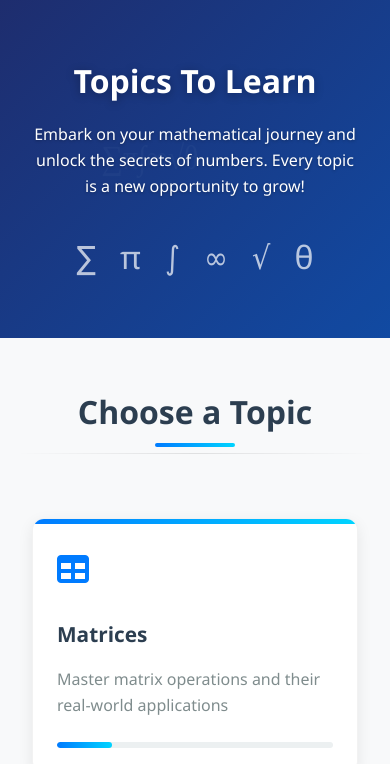
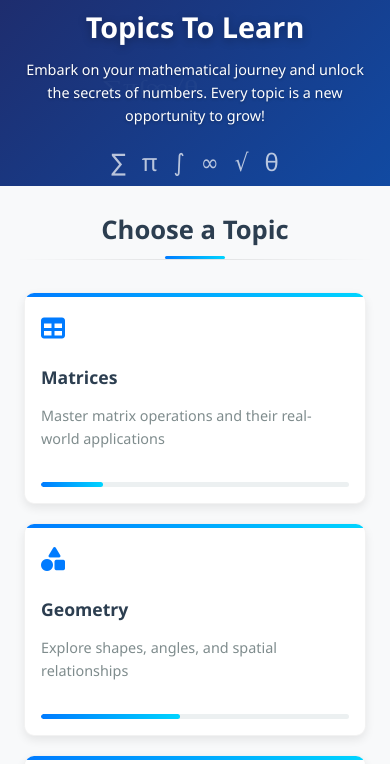
Before and after one commit to Ameen-45/Igboya, a plain HTML site: page topics.html in a window 390 px wide. Shown: the top 764 px of the page. Drawn offline with Linux system fonts and the light colour scheme.

Commit message:
Add files via upload

```diff
--- a/topicsstyle.css
+++ b/topicsstyle.css
@@ -1,4 +1,3 @@
-
 * {
     margin: 0;
     padding: 0;
@@ -11,6 +10,9 @@ body {
     color: #333;
     line-height: 1.6;
     overflow-x: hidden;
+    min-height: 100vh;
+    display: flex;
+    flex-direction: column;
 }
 
 /* Loading Screen */
@@ -60,7 +62,8 @@ body {
 .topics-header {
     position: relative;
     width: 100%;
-    min-height: 40vh;
+    height: 30vh;
+    min-height: 250px;
     display: flex;
     align-items: center;
     justify-content: center;
@@ -68,6 +71,7 @@ body {
     color: white;
     overflow: hidden;
     background: linear-gradient(135deg, #1a2a6c, #0d47a1);
+    flex-shrink: 0;
 }
 
 .header-overlay {
@@ -84,21 +88,21 @@ body {
 .header-content {
     position: relative;
     z-index: 2;
-    padding: 2rem;
+    padding: 1rem;
     max-width: 900px;
 }
 
 .topics-header h1 {
-    font-size: 3.5rem;
-    margin-bottom: 1rem;
+    font-size: 2.5rem;
+    margin-bottom: 0.5rem;
     font-weight: 700;
     text-shadow: 0 2px 10px rgba(0,0,0,0.3);
     animation: fadeInDown 1s ease-out;
 }
 
 .encouragement-text {
-    font-size: 1.5rem;
-    margin-bottom: 2rem;
+    font-size: 1.1rem;
+    margin-bottom: 1rem;
     font-weight: 300;
     text-shadow: 0 1px 3px rgba(0,0,0,0.3);
     animation: fadeIn 1s ease-out 0.3s both;
@@ -107,14 +111,14 @@ body {
 .math-icon-grid {
     display: flex;
     justify-content: center;
-    gap: 1.5rem;
-    margin-top: 1.5rem;
+    gap: 1rem;
+    margin-top: 1rem;
     flex-wrap: wrap;
     animation: fadeIn 1s ease-out 0.6s both;
 }
 
 .math-icon-grid span {
-    font-size: 2rem;
+    font-size: 1.5rem;
     opacity: 0.7;
     transition: all 0.3s ease;
 }
@@ -126,20 +130,22 @@ body {
 
 /* Main Content */
 .main-content {
-    padding: 3rem 1rem;
+    padding: 1.5rem 1rem;
     max-width: 1200px;
     margin: 0 auto;
+    width: 100%;
+    flex-grow: 1;
 }
 
 .section-header {
     text-align: center;
-    margin-bottom: 3rem;
+    margin-bottom: 1.5rem;
 }
 
 .section-title {
-    font-size: 2.5rem;
+    font-size: 1.8rem;
     color: #2c3e50;
-    margin-bottom: 1rem;
+    margin-bottom: 0.5rem;
     position: relative;
     display: inline-block;
 }
@@ -147,11 +153,11 @@ body {
 .section-title::after {
     content: '';
     position: absolute;
-    bottom: -10px;
+    bottom: -8px;
     left: 50%;
     transform: translateX(-50%);
-    width: 80px;
-    height: 4px;
+    width: 60px;
+    height: 3px;
     background: linear-gradient(90deg, #007bff, #00d4ff);
     border-radius: 2px;
 }
@@ -159,29 +165,32 @@ body {
 .section-divider {
     height: 1px;
     background: linear-gradient(90deg, transparent, rgba(0,0,0,0.1), transparent);
-    margin: 0 auto 2rem;
-    max-width: 800px;
+    margin: 0 auto 1.5rem;
+    max-width: 600px;
 }
 
 /* Topics Container */
 .topics-container {
     display: grid;
-    grid-template-columns: repeat(auto-fill, minmax(300px, 1fr));
-    gap: 2rem;
-    padding: 1rem;
+    grid-template-columns: repeat(auto-fit, minmax(250px, 1fr));
+    gap: 1.2rem;
+    padding: 0.5rem;
 }
 
 .topic-card {
     background: white;
-    border-radius: 12px;
-    padding: 2rem;
-    box-shadow: 0 5px 15px rgba(0,0,0,0.08);
+    border-radius: 10px;
+    padding: 1.2rem;
+    box-shadow: 0 4px 10px rgba(0,0,0,0.08);
     transition: all 0.3s ease;
     position: relative;
     overflow: hidden;
     border: 1px solid rgba(0,0,0,0.05);
     animation: fadeInUp 0.5s ease-out;
     animation-fill-mode: both;
+    height: 100%;
+    display: flex;
+    flex-direction: column;
 }
 
 .topic-card::before {
@@ -190,7 +199,7 @@ body {
     top: 0;
     left: 0;
     width: 100%;
-    height: 5px;
+    height: 4px;
     background: linear-gradient(90deg, #007bff, #00d4ff);
 }
 
@@ -202,25 +211,25 @@ body {
 .topic-card:nth-child(6) { animation-delay: 0.6s; }
 
 .topic-card:hover {
-    transform: translateY(-10px);
-    box-shadow: 0 15px 30px rgba(0,0,0,0.12);
+    transform: translateY(-5px);
+    box-shadow: 0 8px 20px rgba(0,0,0,0.12);
 }
 
 .card-icon {
-    font-size: 2.5rem;
+    font-size: 1.8rem;
     color: #007bff;
-    margin-bottom: 1.5rem;
+    margin-bottom: 1rem;
     transition: all 0.3s ease;
 }
 
 .topic-card:hover .card-icon {
-    transform: scale(1.2);
+    transform: scale(1.1);
     color: #00d4ff;
 }
 
 .topic-title {
-    font-size: 1.5rem;
-    margin-bottom: 1rem;
+    font-size: 1.2rem;
+    margin-bottom: 0.8rem;
     color: #2c3e50;
 }
 
@@ -236,16 +245,17 @@ body {
 
 .topic-description {
     color: #7f8c8d;
-    margin-bottom: 1.5rem;
-    font-size: 1rem;
+    margin-bottom: 1rem;
+    font-size: 0.9rem;
+    flex-grow: 1;
 }
 
 .progress-bar {
-    height: 6px;
+    height: 5px;
     background: #ecf0f1;
     border-radius: 3px;
     overflow: hidden;
-    margin-top: 1.5rem;
+    margin-top: 1rem;
 }
 
 .progress {
@@ -282,7 +292,7 @@ body {
 }
 
 .highlight-card:hover {
-    box-shadow: 0 15px 30px rgba(0,0,0,0.2);
+    box-shadow: 0 8px 20px rgba(0,0,0,0.2);
 }
 
 /* Animations */
@@ -315,28 +325,11 @@ body {
 
 /* Responsive Design */
 @media (max-width: 768px) {
-    .topics-header h1 {
-        font-size: 2.5rem;
+    .topics-header {
+        height: 25vh;
+        min-height: 200px;
     }
 
-    .encouragement-text {
-        font-size: 1.2rem;
-    }
-
-    .section-title {
-        font-size: 2rem;
-    }
-
-    .topics-container {
-        grid-template-columns: 1fr;
-    }
-
-    .topic-card {
-        padding: 1.5rem;
-    }
-}
-
-@media (max-width: 480px) {
     .topics-header h1 {
         font-size: 2rem;
     }
@@ -345,11 +338,42 @@ body {
         font-size: 1rem;
     }
 
+    .section-title {
+        font-size: 1.6rem;
+    }
+
+    .topics-container {
+        grid-template-columns: 1fr 1fr;
+    }
+
+    .topic-card {
+        padding: 1rem;
+    }
+}
+
+@media (max-width: 480px) {
+    .topics-header {
+        height: 22vh;
+        min-height: 180px;
+    }
+
+    .topics-header h1 {
+        font-size: 1.8rem;
+    }
+
+    .encouragement-text {
+        font-size: 0.9rem;
+    }
+
     .card-icon {
-        font-size: 2rem;
+        font-size: 1.5rem;
     }
 
     .topic-title {
-        font-size: 1.3rem;
+        font-size: 1.1rem;
+    }
+
+    .topics-container {
+        grid-template-columns: 1fr;
     }
 }
```
